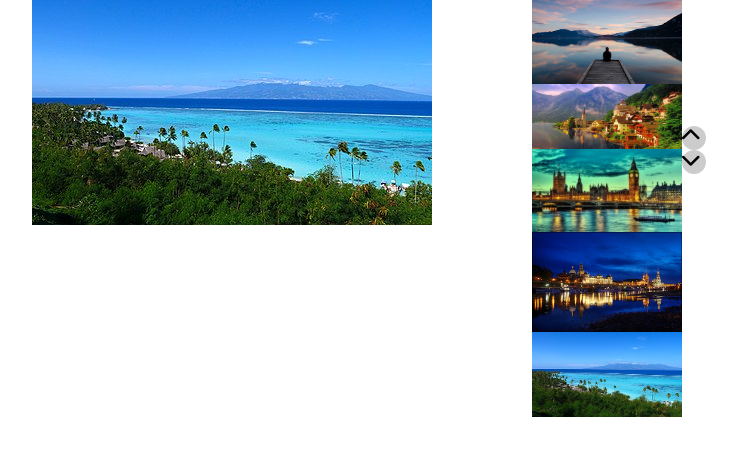
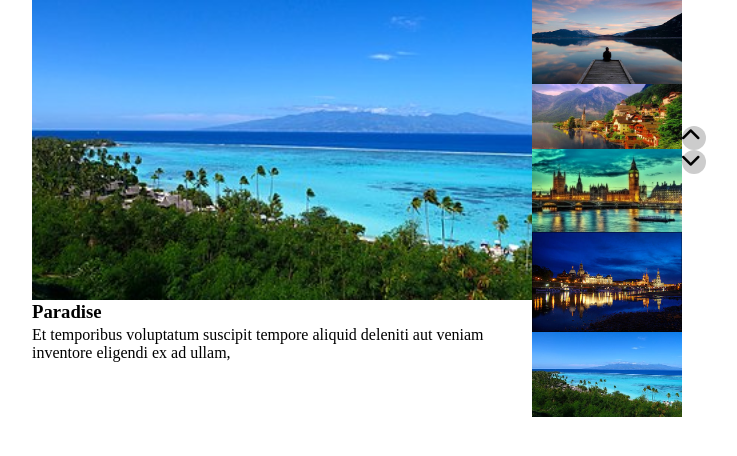
Before and after one commit to PaoloPascucci/js-array-carousel, a plain HTML site: page index.html in a window 1280 px wide. Both pictures are taken after a click on the element 965 px from the left and 138 px from the top of the page. Shown: the whole page, without its empty margins (271-1008 px from the left). Drawn offline with Linux system fonts and the light colour scheme.

Commit message:
Add Grandezze

```diff
--- a/assets/main.js
+++ b/assets/main.js
@@ -34,7 +34,10 @@ for (let i = 0; i < items.length; i++) {
 }
 let counter = 0;
 
-const jumbo = `<img src="${items[counter]}">`
+const jumbo = `<img class="Imagine" src="${items[counter]}">
+    <h3 class="bot">${title[counter]}</h3>
+    <p class="sub">${text[counter]}</p>
+`
 Selected.innerHTML = jumbo;
 
 arrowDown.addEventListener('click', function () {
@@ -42,7 +45,9 @@ arrowDown.addEventListener('click', function () {
     if (counter > items.length - 1) {
         counter = 0
     }
-    const jumbo = `<img src="${items[counter]}">`
+    const jumbo = `<img class="Imagine" src="${items[counter]}">
+        <h3 class="bot">${title[counter]}</h3>
+    <p class="sub">${text[counter]}</p> `
     Selected.innerHTML = jumbo;
 })
 arrowUp.addEventListener('click', function () {
@@ -50,6 +55,8 @@ arrowUp.addEventListener('click', function () {
         counter = items.length
     }
     --counter;
-    const jumbo = `<img src="${items[counter]}">`
+    const jumbo = `<img class="Imagine" src="${items[counter]}">
+        <h3 class="bot">${title[counter]}</h3>
+    <p class="sub">${text[counter]}</p> `
     Selected.innerHTML = jumbo;
 })
--- a/assets/style.css
+++ b/assets/style.css
@@ -46,3 +46,25 @@
     font-size: 20px;
     color: black;
 }
+
+.bot {
+    position: relative;
+    bottom: 1%;
+    left: 0;
+    z-index: -1;
+    color: black;
+}
+
+.sub {
+    position: relative;
+    bottom: 0;
+    left: 0;
+    z-index: 1;
+    color: black;
+}
+
+.Imagine {
+    object-fit: cover;
+    width: 100%;
+    height: 100%;
+}
```
